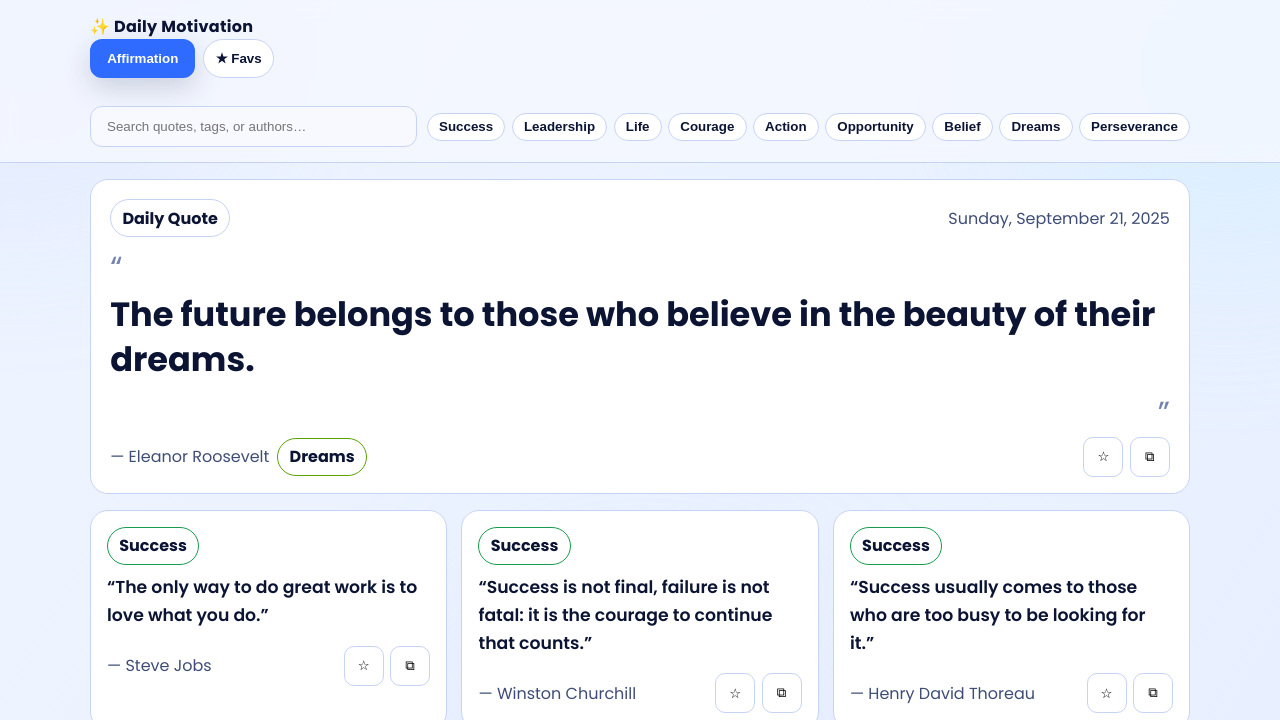
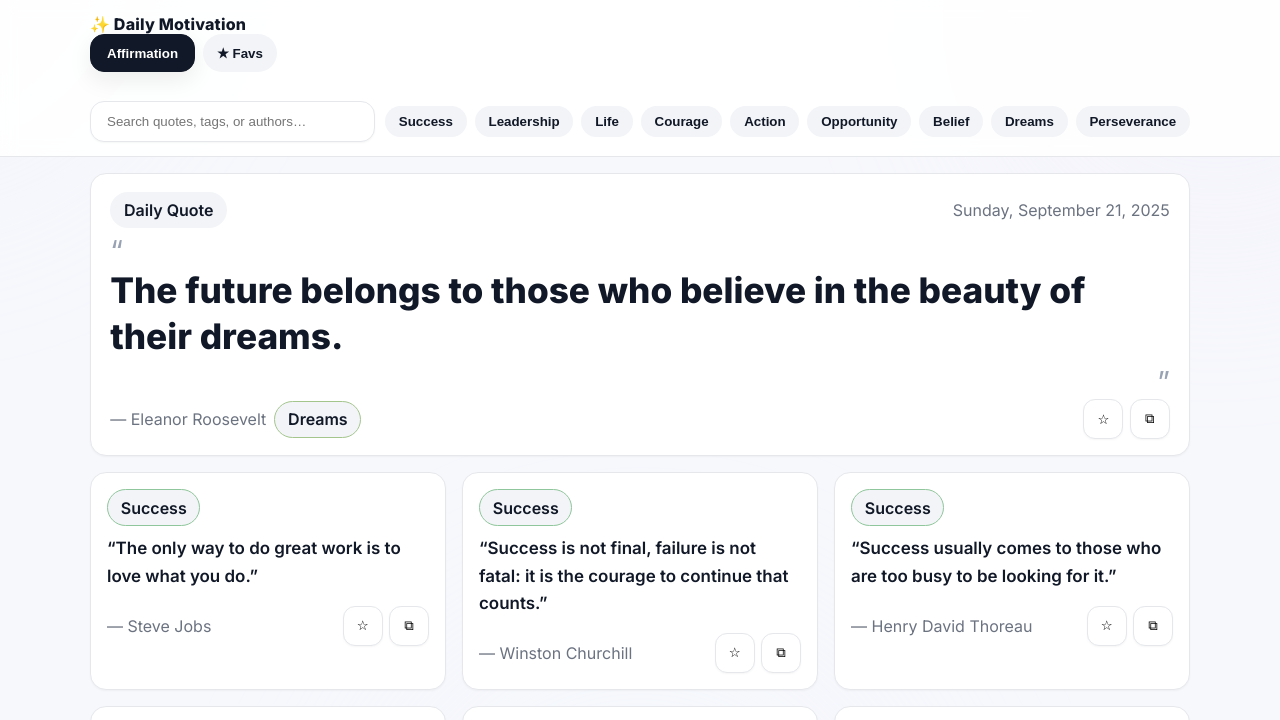
Before and after one commit to SukhoiSu35/Computing-Assement-Yr-10--, a plain HTML site: page Daily Motivation Site/index.html in a window 1280 px wide. Shown: the top 720 px of the page. Drawn offline with Linux system fonts and the light colour scheme.

Commit message:
Adding Images Of Site
Final Touches

```diff
--- a/Daily Motivation Site/index.html
+++ b/Daily Motivation Site/index.html
@@ -6,7 +6,8 @@
   <title>Daily Motivation</title>
 
   <!-- I’m pulling in a clean font so the text feels modern -->
-  <link href="https://fonts.googleapis.com/css2?family=Poppins:wght@400;600;700&display=swap" rel="stylesheet">
+  <link href="https://fonts.googleapis.com/css2?family=Inter:wght@400;600;700;800&display=swap" rel="stylesheet">
+
 
   <!-- I link my css and javascript -->
   <link rel="stylesheet" href="styles.css" />
--- a/Daily Motivation Site/styles.css
+++ b/Daily Motivation Site/styles.css
@@ -1,123 +1,146 @@
-/* I rely on the native [hidden] attribute to hide things like the modal */
+/* keep [hidden] working for modal/toast */
 [hidden]{
   display: none !important;
 }
 
-/* Light theme with strong contrast so reading is easy */
+/* ===== Modern neutral palette (Inter) ===== */
 :root{
-  --bg-1:#eef4ff;
-  --bg-2:#e8f0ff;
-  --text:#0b1433;
-  --muted:#3f4d76;
+  --page:   #f7f8fc;   /* app background */
+  --surface:#ffffff;   /* cards / header */
+  --text:   #111827;   /* main ink */
+  --muted:  #6b7280;   /* secondary text */
 
-  --card:#ffffff;
-  --card-tint:#f7f9ff;
-  --border:#c7d3f5;
+  --border: #e5e7eb;   /* thin gray lines */
+  --shadow-sm: 0 1px 2px rgba(0,0,0,.04);
+  --shadow-md: 0 8px 24px rgba(0,0,0,.08);
 
-  --brand:#2f6bff;
-  --shadow:0 10px 28px rgba(23, 34, 74, .18);
+  --brand:  #111827;   /* primary pill (dark) */
+  --accent: #7c3aed;   /* violet accent (focus ring) */
+
+  --chip-bg:#f2f4f7;   /* soft gray chip */
+  --chip-tx:#111827;
 }
 
-/* Soft color hints for tag labels */
-[data-tag="Success"]      { --tag:#179b4d; }
-[data-tag="Leadership"]   { --tag:#2a7ff0; }
-[data-tag="Life"]         { --tag:#b35c00; }
-[data-tag="Courage"]      { --tag:#c24b12; }
-[data-tag="Action"]       { --tag:#5248ea; }
-[data-tag="Opportunity"]  { --tag:#0ea5b1; }
-[data-tag="Belief"]       { --tag:#7b39d3; }
-[data-tag="Dreams"]       { --tag:#5aa304; }
-[data-tag="Perseverance"] { --tag:#d22f2f; }
+/* optional tag hues for subtle rings */
+[data-tag="Success"]      { --tag:#16a34a; }
+[data-tag="Leadership"]   { --tag:#2563eb; }
+[data-tag="Life"]         { --tag:#b45309; }
+[data-tag="Courage"]      { --tag:#d97706; }
+[data-tag="Action"]       { --tag:#6366f1; }
+[data-tag="Opportunity"]  { --tag:#0891b2; }
+[data-tag="Belief"]       { --tag:#7c3aed; }
+[data-tag="Dreams"]       { --tag:#65a30d; }
+[data-tag="Perseverance"] { --tag:#dc2626; }
 
-/* Basic page setup + background gradient */
+/* ===== Base ===== */
 *{ box-sizing:border-box; }
 html,body{ height:100%; }
 body{
   margin:0;
-  font-family:'Poppins', system-ui, Arial, sans-serif;
+  font-family: 'Inter', system-ui, -apple-system, Segoe UI, Roboto, Arial, sans-serif;
   color:var(--text);
-  background:linear-gradient(120deg,var(--bg-1),var(--bg-2));
-  overflow-x:hidden;
+  background:var(--page);
 }
 
-/* Gentle animated blobs to add depth */
+/* very soft background blobs (kept subtle) */
 .bg{
   position:fixed; inset:-25vmax; z-index:-2;
   background:
-    radial-gradient(42vmax 42vmax at 18% 22%, #b6c9ff, transparent 60%),
-    radial-gradient(38vmax 38vmax at 80% 28%, #aeeaff, transparent 60%),
-    radial-gradient(46vmax 46vmax at 50% 80%, #d2dbff, transparent 60%);
+    radial-gradient(48vmax 48vmax at 12% 18%, #eaefff, transparent 60%),
+    radial-gradient(44vmax 44vmax at 80% 24%, #efe7ff, transparent 60%),
+    radial-gradient(52vmax 52vmax at 50% 85%, #f0f7ff, transparent 60%);
   filter:blur(70px);
-  opacity:.33;
+  opacity:.35;
   animation:float 18s ease-in-out infinite alternate;
 }
-@keyframes float{
-  from{ transform:translateY(-1rem) scale(1.02); }
-  to  { transform:translateY(1rem)  scale(1.00); }
-}
+@keyframes float{ from{ transform:translateY(-1rem) } to{ transform:translateY(1rem) } }
 
-/* Small layout helpers so I don’t repeat CSS */
 .wrap{ width:min(1100px,92vw); margin:0 auto; }
-.row{ display:flex; align-items:center; justify-content:space-between; }
+.row{ display:flex; align-items:center; justify-content:space-between; gap:.75rem; }
 .gap{ display:flex; align-items:center; gap:.6rem; }
 .space-top{ padding-top:1rem; }
 .muted{ color:var(--muted); }
 
-/* Sticky header with a soft blur so it feels “glass” */
+/* ===== Header ===== */
 .head{
   position:sticky; top:0; z-index:10;
-  backdrop-filter:blur(8px);
-  background:#f5f8ffcc;
+  background:rgba(255,255,255,.9);
+  backdrop-filter: blur(8px);
   border-bottom:1px solid var(--border);
 }
 .head .wrap{ padding:.9rem 0; }
 .brand{
-  color:var(--text); text-decoration:none;
-  font-weight:700; letter-spacing:.3px;
+  text-decoration:none; color:var(--text); font-weight:800; letter-spacing:.2px;
 }
 .tools{ display:flex; gap:.5rem; flex-wrap:wrap; }
 
-/* Inputs and chips look touch-friendly */
+/* ===== Inputs & chips ===== */
 .search{
-  flex:1; padding:.75rem 1rem; border-radius:12px;
-  border:1.5px solid var(--border);
-  background:var(--card-tint);
-  color:var(--text); outline:none;
+  flex:1;
+  padding:.75rem 1rem;
+  border-radius:14px;
+  border:1px solid var(--border);
+  background:#fff;
+  color:var(--text);
+  outline:none;
+  box-shadow: var(--shadow-sm);
 }
-.tags{ display:flex; gap:.4rem; flex-wrap:wrap; }
-
-.btn{
-  padding:.6rem .95rem; border-radius:12px;
-  border:2px solid var(--brand);
-  background:var(--brand); color:#fff;
-  font-weight:700; cursor:pointer; box-shadow:var(--shadow);
+.search:focus{
+  border-color:var(--accent);
+  box-shadow: 0 0 0 4px color-mix(in oklab, var(--accent) 20%, transparent);
 }
-.btn.ghost{ background:#fff; color:var(--brand); }
+.tags{ display:flex; gap:.5rem; flex-wrap:wrap; }
 
 .chip, .tag{
-  padding:.35rem .7rem; border-radius:999px;
-  font-weight:700; background:#fff; color:var(--text);
-  border:1.5px solid var(--border);
+  padding:.45rem .8rem;
+  border-radius:999px;
+  background:var(--chip-bg);
+  color:var(--chip-tx);
+  border:1px solid transparent;
+  font-weight:600;
 }
-.chip.active{ outline:3px solid #e6eeff; }
+.chip:hover{ filter:brightness(.97); }
+.chip.active{
+  background:var(--text);
+  color:#fff;
+}
 
+/* ===== Buttons ===== */
+.btn{
+  padding:.65rem 1rem;
+  border-radius:14px;
+  border:1px solid var(--brand);
+  background:var(--brand);
+  color:#fff;
+  font-weight:700;
+  cursor:pointer;
+  box-shadow: var(--shadow-md);
+}
+.btn:hover{ filter:brightness(.95); }
+.btn.ghost{
+  background:#fff; color:var(--text); border:1px solid var(--border);
+}
+
+/* Icon buttons */
 .icon{
   width:40px; height:40px; display:grid; place-items:center;
-  border-radius:10px; border:1.5px solid var(--border); background:#fff;
-  cursor:pointer;
+  border-radius:12px; border:1px solid var(--border);
+  background:#fff; cursor:pointer; box-shadow: var(--shadow-sm);
 }
+.icon:hover{ background:#f8fafc; }
 
-/* Cards feel like solid glass panels */
+/* ===== Cards ===== */
 .card{
-  background:var(--card);
-  border:1.5px solid var(--border);
-  border-radius:18px; padding:1rem;
-  transition: transform .25s, box-shadow .25s, border-color .25s;
+  background:var(--surface);
+  border:1px solid var(--border);
+  border-radius:16px;
+  padding:1rem;
+  box-shadow: var(--shadow-sm);
+  transition: transform .2s ease, box-shadow .2s ease;
 }
 .card:hover{
-  transform:translateY(-4px);
-  box-shadow:var(--shadow);
-  border-color:#a9b8e6;
+  transform: translateY(-3px);
+  box-shadow: var(--shadow-md);
 }
 .card-top,.card-bottom{
   display:flex; align-items:center; justify-content:space-between; gap:.6rem;
@@ -125,51 +148,59 @@ body{
 .byline{ color:var(--muted); display:flex; gap:.5rem; align-items:center; }
 .actions{ display:flex; gap:.4rem; }
 
-.quote{ font-size:1.08rem; line-height:1.6; margin:.6rem 0 1rem; font-weight:600; }
-.quote-xl{ font-size:clamp(1.5rem,2.8vw,2.1rem); line-height:1.35; margin:0; font-weight:800; }
-.qmark{ color:#7483ad; font-size:2rem; margin:.4rem 0 0; }
+.quote{
+  font-size:1.06rem; line-height:1.6; margin:.6rem 0 1rem; font-weight:600;
+}
+.quote-xl{
+  font-size:clamp(1.6rem, 3vw, 2.2rem); line-height:1.3; margin:0; font-weight:800;
+}
+.qmark{ color:#98a2b3; font-size:1.8rem; margin:.3rem 0 0; }
 .qmark.end{ text-align:right; }
 
-/* I tint the little tag ring using a CSS variable per tag */
-.card .tag{ border-color:var(--tag, var(--border)); }
+/* subtle colored ring for tag on hero/card */
+.card .tag{
+  border-color: color-mix(in oklab, var(--tag, var(--border)) 50%, var(--border));
+}
 
-/* The hero gets a bit more breathing room */
-.hero{ padding:1.2rem 1.2rem 1rem; }
+/* hero just has a bit more space */
+.hero{ padding:1.1rem 1.2rem 1rem; }
 
-/* Responsive grid: 3 → 2 → 1 columns */
+/* ===== Grid ===== */
 .grid{
   margin-top:1rem;
-  display:grid; grid-template-columns:repeat(3, minmax(0,1fr)); gap:.9rem;
+  display:grid; grid-template-columns:repeat(3, minmax(0,1fr)); gap:1rem;
 }
 @media (max-width:980px){ .grid{ grid-template-columns:repeat(2,1fr); } }
 @media (max-width:640px){ .grid{ grid-template-columns:1fr; } }
 
-/* Frosted modal with focus animation */
+/* ===== Modal ===== */
 .overlay{
   position:fixed; inset:0; display:grid; place-items:center; padding:1rem;
-  backdrop-filter:blur(6px);
-  background:rgba(15,23,42,.65);
+  background: rgba(17,24,39,.55);
+  backdrop-filter: blur(4px);
 }
 .modal{
-  width:min(700px,92vw); border-radius:18px;
-  border:1.5px solid var(--border);
-  background:rgba(255,255,255,.96);
-  padding:1.2rem; box-shadow:var(--shadow);
-  animation:pop .2s ease; outline:none;
+  width:min(720px, 92vw);
+  border-radius:20px;
+  background:#fff;
+  border:1px solid var(--border);
+  padding:1.2rem;
+  box-shadow: var(--shadow-md);
+  animation: pop .2s ease;
 }
-@keyframes pop{ from{ transform:scale(.98); opacity:.3; } to{ transform:scale(1); opacity:1; } }
+@keyframes pop{ from{ transform:scale(.98); opacity:.3 } to{ transform:scale(1); opacity:1 } }
 .close{
-  position:absolute; right:12px; top:12px; width:40px; height:40px;
-  border-radius:10px; border:1.5px solid var(--border); background:#fff; cursor:pointer;
+  position:absolute; right:12px; top:12px;
+  width:40px; height:40px; border-radius:12px;
+  border:1px solid var(--border); background:#fff; cursor:pointer;
 }
-.center{ text-align:center; }
 
-/* Small toast that appears at the bottom */
+/* ===== Toast ===== */
 .toast{
   position:fixed; left:50%; bottom:24px; transform:translateX(-50%);
-  background:#0b1433; color:#fff; padding:.6rem .9rem; border-radius:999px;
-  box-shadow:0 10px 28px rgba(0,0,0,.25); z-index:20; font-weight:700;
+  background:var(--text); color:#fff; padding:.6rem .9rem;
+  border-radius:999px; box-shadow: var(--shadow-md); z-index:20; font-weight:700;
 }
 
-/* Quiet, centered footer */
+/* ===== Footer ===== */
 .foot{ color:var(--muted); text-align:center; padding:2rem 0 3rem; }
```
Also changed, not shown: Screenshot 2025-09-18 at 09.33.29.png (added), Screenshot 2025-09-18 at 10.20.34.png (added), Screenshot 2025-09-21 at 18.50.03.png (added), Screenshot 2025-09-21 at 18.50.15.png (added), 2 other files.
